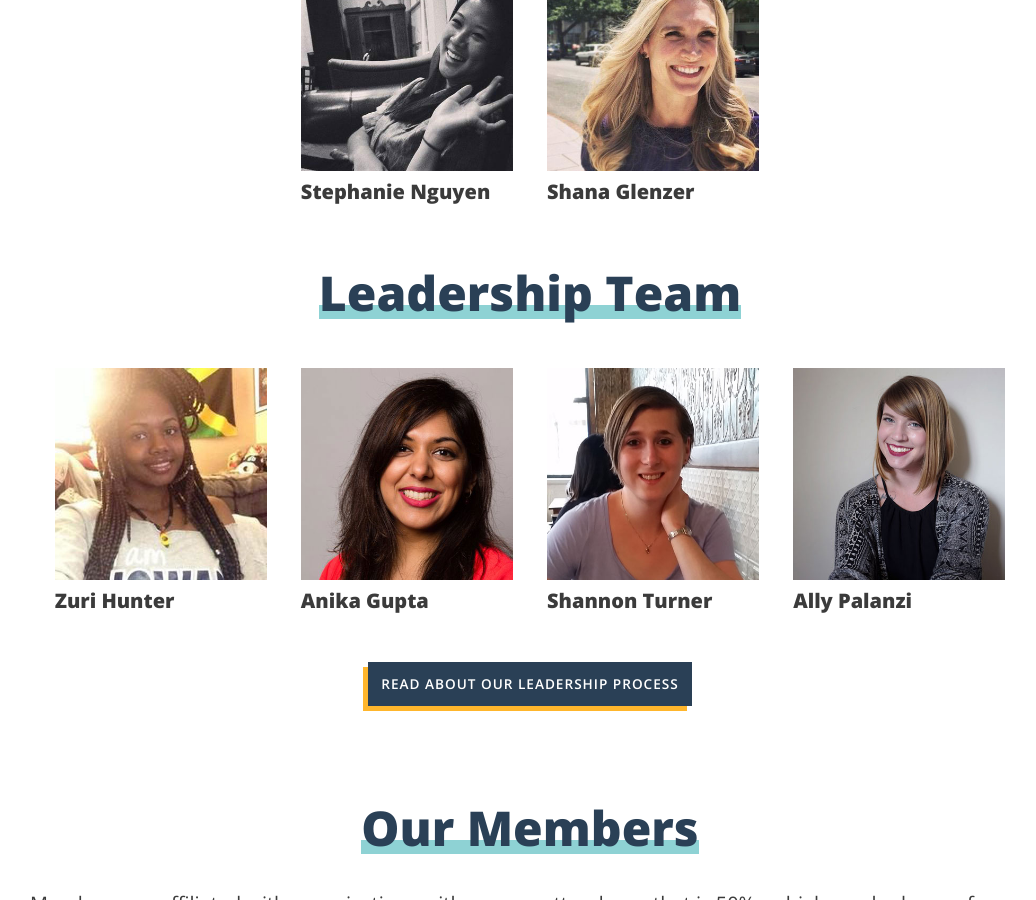
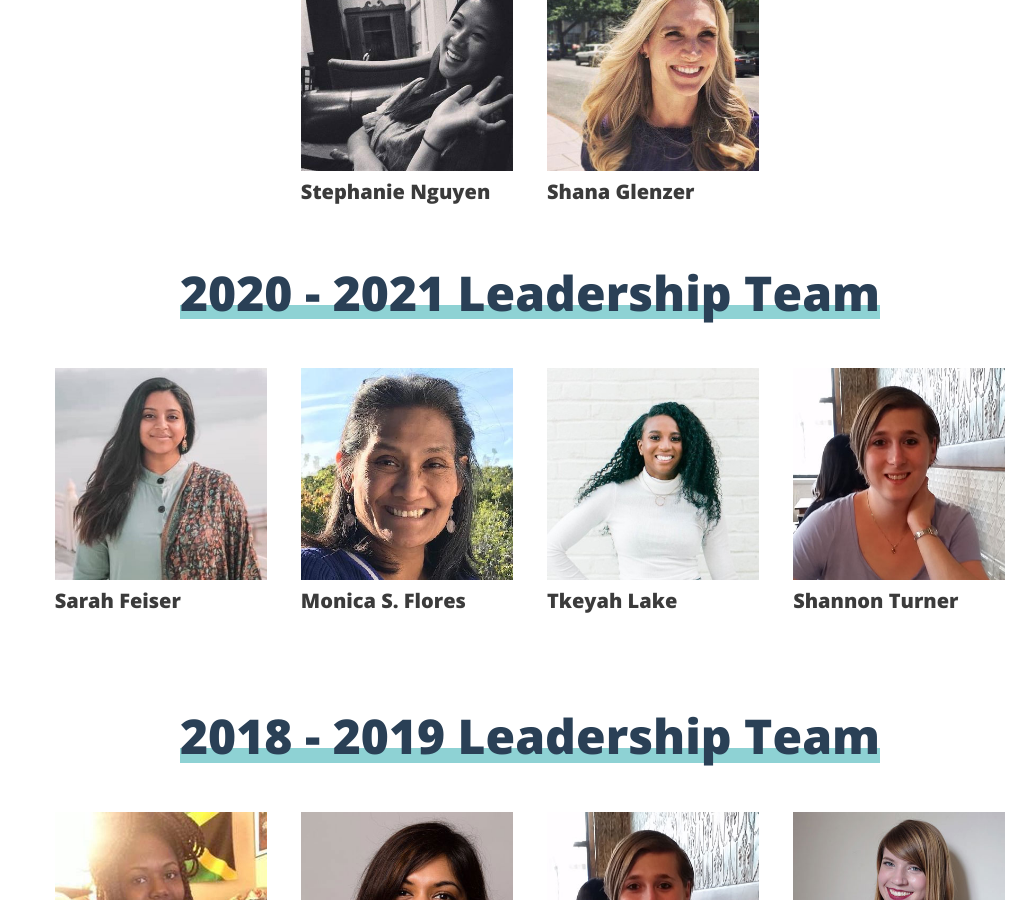
Before and after one commit to dcfemtech/dcfemtech.github.io, a Jekyll site: the page built from about.html, in a window 1280 px wide and 900 px high, scrolled down 1224 px. Shown: the whole window, without its empty margins (110-1146 px from the left). Built offline with Jekyll 4.4.1, drawn with Linux system fonts in a browser that asks for light colours.

Commit message:
Updated Leadership section

```diff
--- a/about.html
+++ b/about.html
@@ -24,7 +24,31 @@ redirect_from:
   </div>
 </div>
 <div class="l-wrapper-large">
-  <h1><span class="main-headline">Leadership Team</span></h1>
+  <h1><span class="main-headline">2020 - 2021 Leadership Team</span></h1>
+  <div class="m-award-winners">
+    <ul>
+      <li>
+        <img src="assets/about/sarah.jpg" aria-hidden>
+        <h3><a href="https://twitter.com/feisersarah">Sarah Feiser</a></h3>
+      </li>
+      <li>
+        <img src="assets/about/monica.jpg" aria-hidden>
+        <h3><a href="https://www.lullabot.com/about/monica-flores">Monica S. Flores</a></h3>
+      </li>
+      <li>
+        <img src="assets/about/tkeyah.jpg" aria-hidden>
+        <h3><a href="https://tkeyahlake.com/">Tkeyah Lake</a></h3>
+      </li>
+      <li>
+        <img src="assets/about/shannon.jpg" aria-hidden>
+        <h3><a href="https://shannonvturner.com/">Shannon Turner</a></h3>
+      </li>
+    </ul>
+  </div>
+  <br><br>
+</div>
+<div class="l-wrapper-large">
+  <h1><span class="main-headline">2018 - 2019 Leadership Team</span></h1>
   <div class="m-award-winners">
     <ul>
       <li>
```
Also changed, not shown: assets/about/monica.jpg (added), assets/about/sarah.jpg (added), assets/about/tkeyah.jpg (added).
